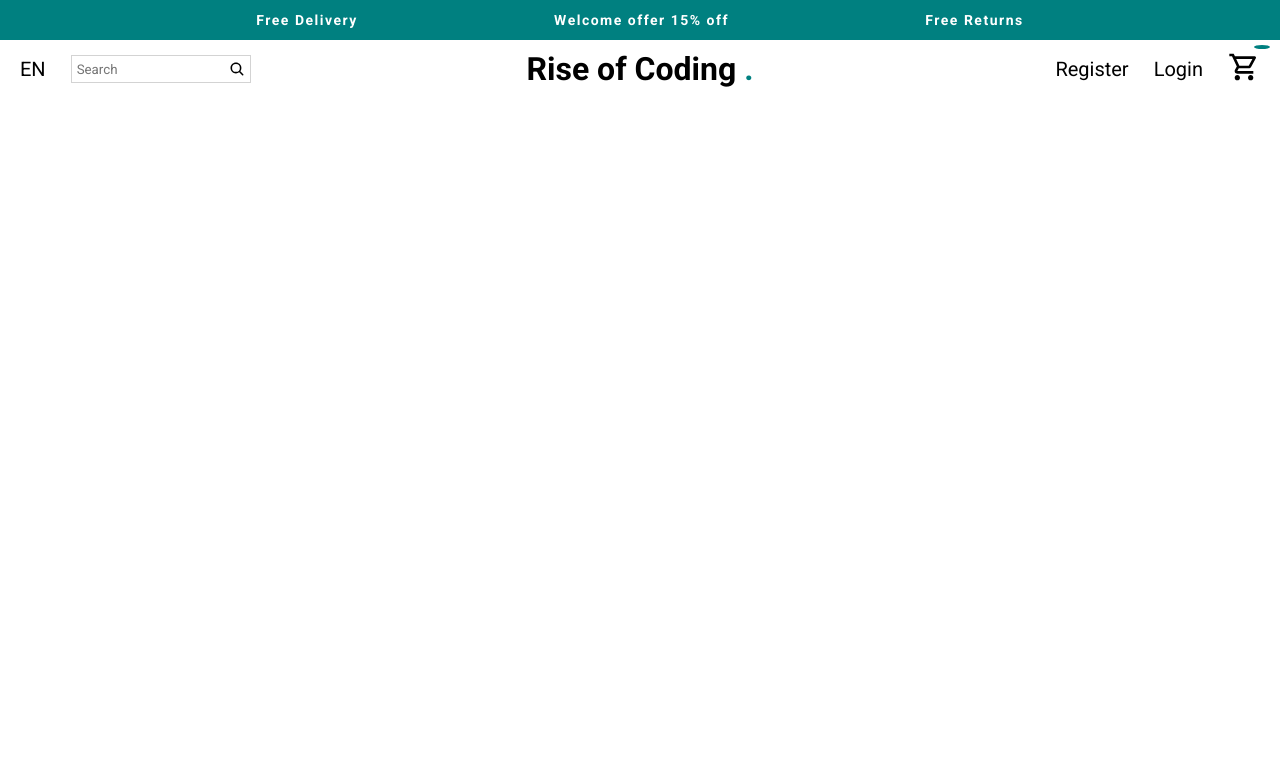
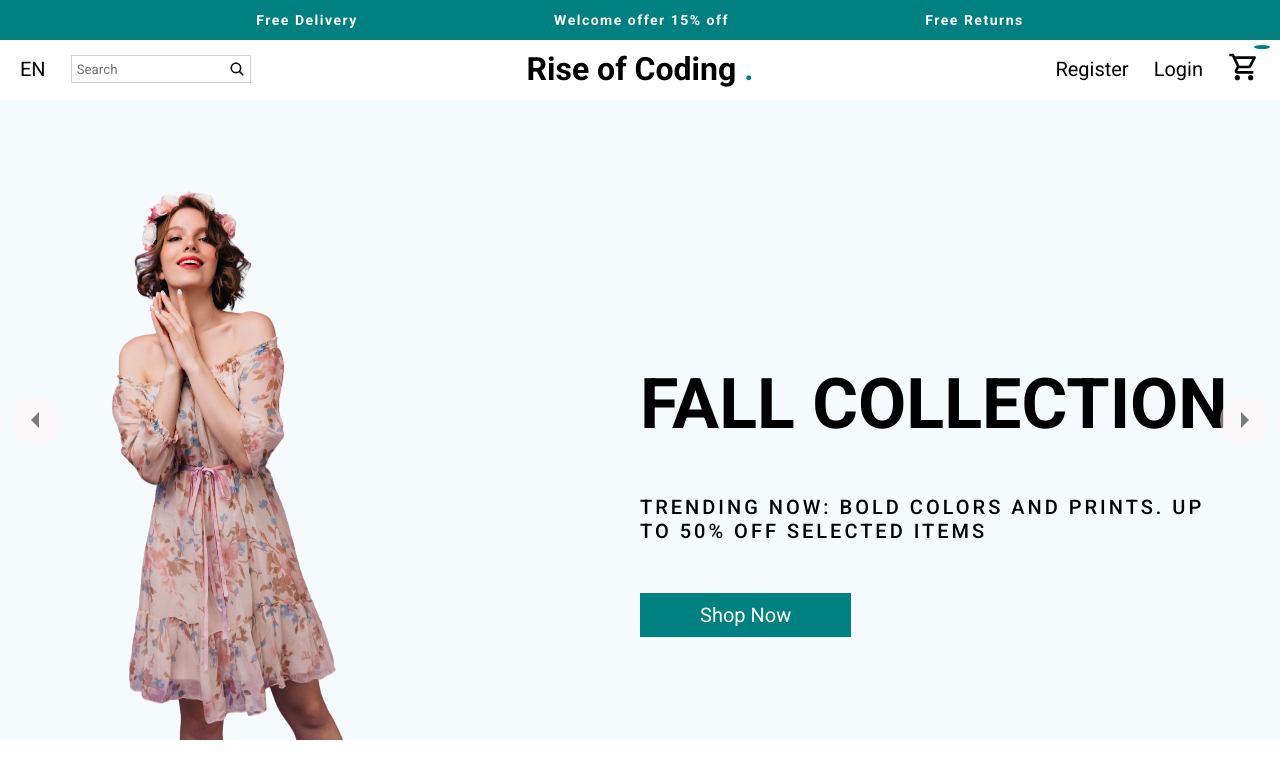
Before and after one commit to VNagorniy/e-commerce-react-website, a React (Vite) app: page / in a window 1280 px wide. Shown: the top 778 px of the page. Built offline with nearby package versions, Linux system fonts and the light colour scheme.

Commit message:
feat: add slider block

```diff
--- /dev/null
+++ b/src/components/slider/Slider.jsx
@@ -0,0 +1,45 @@
+import { IoMdArrowDropleft, IoMdArrowDropright } from 'react-icons/io';
+import { sliderItems } from '../../data';
+import './Slider.css';
+import { useState } from 'react';
+
+function Slider() {
+	const [slideIndex, setSlideIndex] = useState(0);
+
+	const handleClick = (direction) => {
+		if (direction === 'left') {
+			setSlideIndex(slideIndex > 0 ? slideIndex - 1 : 2);
+		} else {
+			setSlideIndex(slideIndex < 2 ? slideIndex + 1 : 0);
+		}
+	};
+
+	return (
+		<div className="slider-container">
+			<div className="arrow" direction="left" onClick={() => handleClick('left')}>
+				<IoMdArrowDropleft className="icon" />
+			</div>
+
+			<div className="slider-wrapper" style={{ transform: `translatex(${slideIndex * -100}vw)` }}>
+				{sliderItems.map((item) => (
+					<div key={item.id} className="slide" style={{ backgroundColor: `#${item.bg}` }}>
+						<div className="img-container">
+							<img src={item.img} alt="" className="img" />
+						</div>
+						<div className="info-container">
+							<h1 className="title">{item.title}</h1>
+							<p className="desc">{item.desc}</p>
+							<button className="button">Shop Now</button>
+						</div>
+					</div>
+				))}
+			</div>
+
+			<div className="arrow" direction="right" onClick={() => handleClick('right')}>
+				<IoMdArrowDropright className="icon" />
+			</div>
+		</div>
+	);
+}
+
+export default Slider;
--- a/src/pages/home/Home.jsx
+++ b/src/pages/home/Home.jsx
@@ -1,11 +1,13 @@
 import Announcement from '../../components/announcement/Announcement';
 import Navbar from '../../components/navbar/Navbar';
+import Slider from '../../components/slider/Slider';
 
 function Home() {
 	return (
 		<div>
 			<Announcement />
 			<Navbar />
+			<Slider />
 		</div>
 	);
 }
```
Also changed, not shown: src/assets/products15.png (added), src/assets/products5.png (added).
